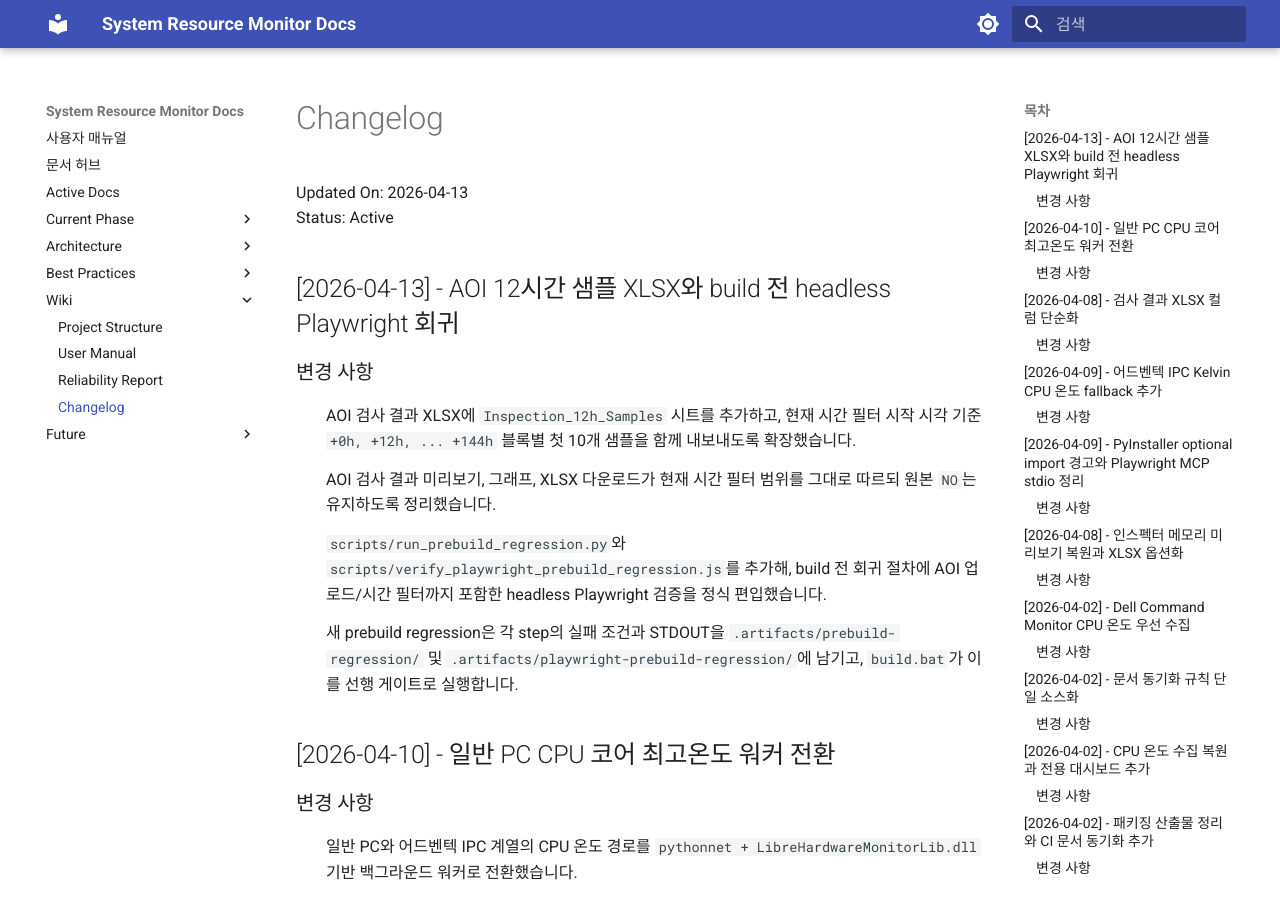
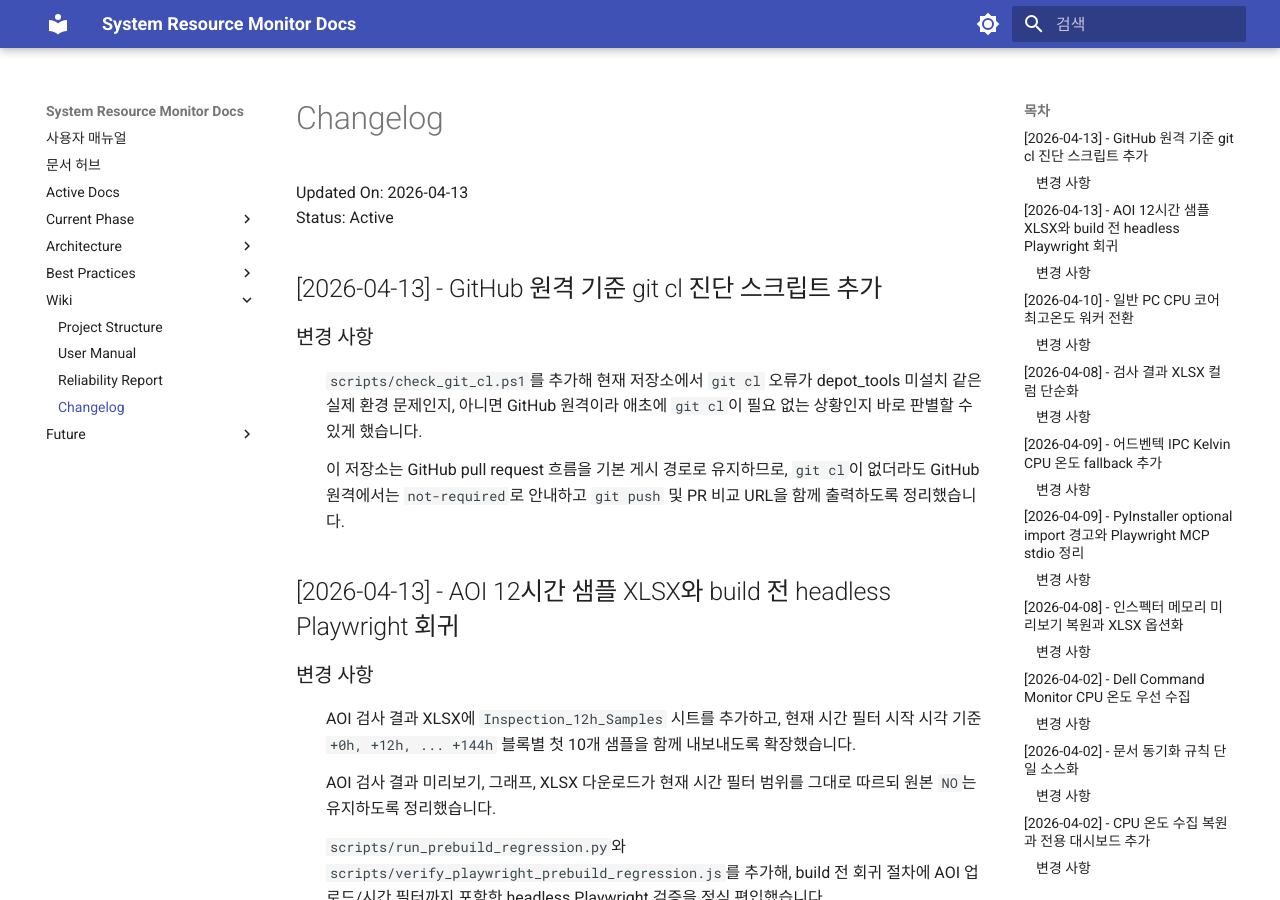
Before and after one commit to prefix9671/PC-monitor-Tools, an MkDocs documentation site: the page built from docs/Wiki/Changelog.md, in a window 1280 px wide and 900 px high. Built offline with MkDocs 1.6.1 and Material for MkDocs 9.7.7, drawn with Linux system fonts in a browser that asks for light colours.

Commit message:
add git cl diagnostics for github workflow

```diff
--- a/docs/Wiki/Changelog.md
+++ b/docs/Wiki/Changelog.md
@@ -2,6 +2,13 @@
 
 Updated On: 2026-04-13
 Status: Active
+
+## [2026-04-13] - GitHub 원격 기준 git cl 진단 스크립트 추가
+
+### 변경 사항
+
+- `scripts/check_git_cl.ps1`를 추가해 현재 저장소에서 `git cl` 오류가 depot_tools 미설치 같은 실제 환경 문제인지, 아니면 GitHub 원격이라 애초에 `git cl`이 필요 없는 상황인지 바로 판별할 수 있게 했습니다.
+- 이 저장소는 GitHub pull request 흐름을 기본 게시 경로로 유지하므로, `git cl`이 없더라도 GitHub 원격에서는 `not-required`로 안내하고 `git push` 및 PR 비교 URL을 함께 출력하도록 정리했습니다.
 
 ## [2026-04-13] - AOI 12시간 샘플 XLSX와 build 전 headless Playwright 회귀
 
```
Also changed, not shown: docs/Architecture/RuntimeAndPackaging.md (+2 -0 lines), docs/Current Phase/VerificationChecklist.md (+1 -0 lines), docs/Wiki/ProjectStructure.md (+1 -0 lines), 1 other file.
